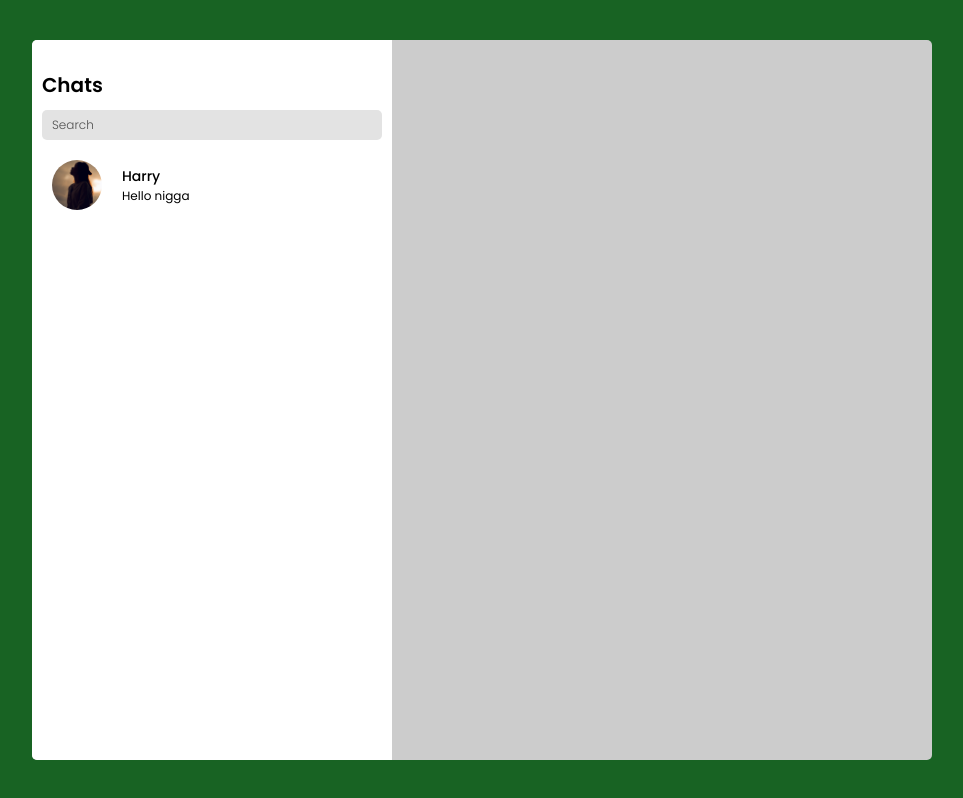
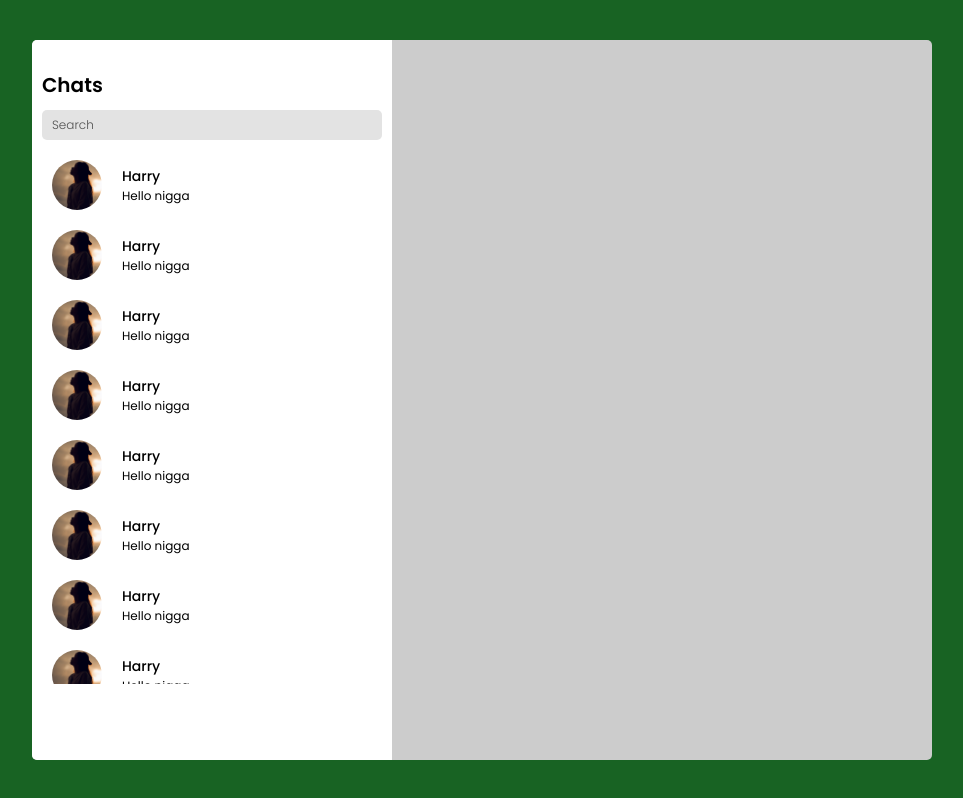
Before and after one commit to harishihan-c/Real-Time-Chat-App, a React (Vite) app: page /Chat in a window 1280 px wide. Shown: the whole page, without its empty margins (158-1121 px from the left). Built offline with nearby package versions, Linux system fonts and the light colour scheme.

Commit message:
Add contact list with array

```diff
--- a/src/Components/LeftSide/LeftSide.jsx
+++ b/src/Components/LeftSide/LeftSide.jsx
@@ -10,14 +10,15 @@
                 <input type="text" placeholder="Search" />
             </div>
             <div className="ls-contact">
-                <div className="contact" >
-                    <img src={assets.contact1} />
-                    <div className="contact-details">
-                        <p>Harry</p>
-                        <span>Hello nigga</span>
+                {Array(12).fill("").map((item, index) => (
+                    <div key={index} className="contact" >
+                        <img src={assets.contact1} />
+                        <div className="contact-details">
+                            <p>Harry</p>
+                            <span>Hello nigga</span>
+                        </div>
                     </div>
-                </div>
-
+                ))}
             </div>
         </div>
     )
```
